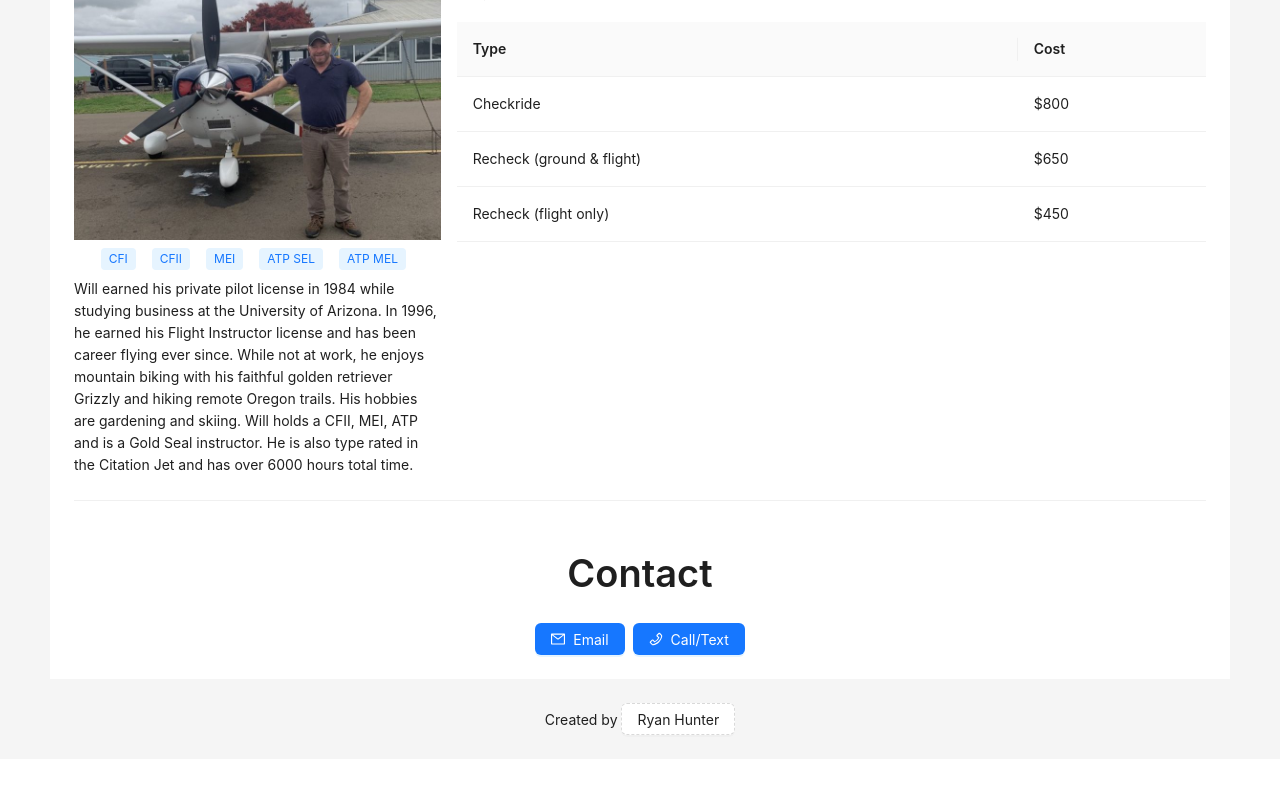
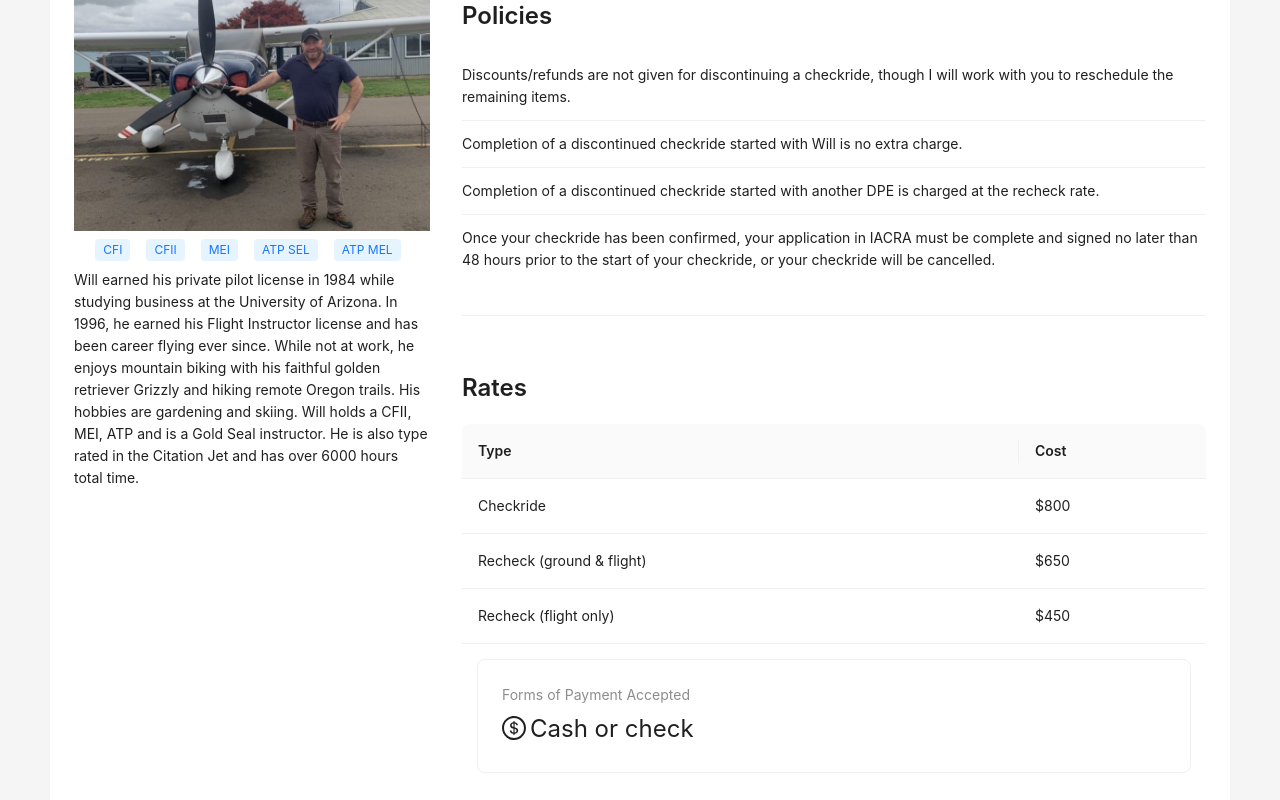
Before and after one commit to iap128/will-boltz, a React (Create React App) app: page / in a window 1280 px wide. Shown: the part 280-1080 px from the top of the page. Before the commit the page ends 1039 px from the top, so only its background shows below. Built offline with nearby package versions, Linux system fonts and the light colour scheme.

Commit message:
Added policy

```diff
--- /dev/null
+++ b/src/components/PolicyList.tsx
@@ -0,0 +1,35 @@
+import { List, Typography } from 'antd';
+
+const PolicyList = () => {
+  const data = [
+    {
+      title:
+        'Discounts/refunds are not given for discontinuing a checkride, though I will work with you to reschedule the remaining items.',
+    },
+    {
+      title: 'Completion of a discontinued checkride started with Will is no extra charge.',
+    },
+    {
+      title:
+        'Completion of a discontinued checkride started with another DPE is charged at the recheck rate.',
+    },
+    {
+      title:
+        'Once your checkride has been confirmed, your application in IACRA must be complete and signed no later than 48 hours prior to the start of your checkride, or your checkride will be cancelled.',
+    },
+  ];
+
+  return (
+    <List
+      itemLayout="horizontal"
+      dataSource={data}
+      renderItem={item => (
+        <List.Item>
+          <Typography.Text>{item.title}</Typography.Text>
+        </List.Item>
+      )}
+    />
+  );
+};
+
+export default PolicyList;
--- a/src/components/RatesTable.tsx
+++ b/src/components/RatesTable.tsx
@@ -1,4 +1,5 @@
-import { Table } from 'antd';
+import { DollarOutlined } from '@ant-design/icons';
+import { Card, Statistic, Table } from 'antd';
 
 const RatesTable = () => {
   const dataSource = [
@@ -33,7 +34,17 @@ const RatesTable = () => {
   ];
 
   return (
-    <Table dataSource={dataSource} columns={columns} pagination={false} title={() => 'Rates'} />
+    <>
+      <Table dataSource={dataSource} columns={columns} pagination={false} />
+
+      <Card style={{ margin: '15px' }}>
+        <Statistic
+          title="Forms of Payment Accepted"
+          value="Cash or check"
+          prefix={<DollarOutlined />}
+        />
+      </Card>
+    </>
   );
 };
 
--- a/src/pages/BookingInfo.tsx
+++ b/src/pages/BookingInfo.tsx
@@ -1,15 +1,16 @@
 import { CalendarOutlined } from '@ant-design/icons';
-import { Modal, Button } from 'antd';
+import { Modal, Button, Typography, Divider, Space } from 'antd';
 import { useState } from 'react';
 import BookingCalendar from '../components/BookingCalendar';
 import RatesTable from '../components/RatesTable';
+import PolicyList from '../components/PolicyList';
 
 const BookingInfo = () => {
   const [isModalOpen, setIsModalOpen] = useState(false);
 
   const closeModal = () => setIsModalOpen(false);
   return (
-    <>
+    <Space direction="vertical">
       <Modal width="75%" open={isModalOpen} onOk={closeModal} onCancel={closeModal}>
         <BookingCalendar />
       </Modal>
@@ -25,8 +26,14 @@ const BookingInfo = () => {
         Book Now
       </Button>
 
+      <Typography.Title level={3}>Policies</Typography.Title>
+      <PolicyList />
+
+      <Divider />
+
+      <Typography.Title level={3}>Rates</Typography.Title>
       <RatesTable />
-    </>
+    </Space>
   );
 };
 
--- a/src/pages/Home.tsx
+++ b/src/pages/Home.tsx
@@ -10,7 +10,7 @@ const Home = () => {
 
       <Divider />
 
-      <Row gutter={16}>
+      <Row gutter={32}>
         <Col span={8}>
           <div id="about">
             <About />
```
